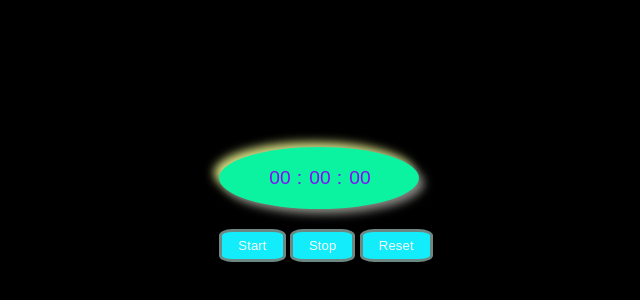
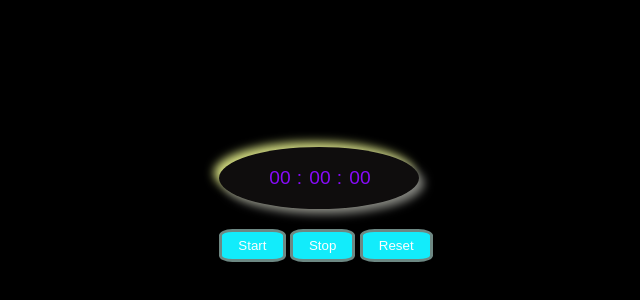
Before and after one commit to EstiloCodes/StopWatch, a plain HTML site: page index.html in a window 1280 px wide. Shown: the part 196-496 px from the top of the page, without its empty margins (314-954 px from the left). Drawn offline with Linux system fonts and the light colour scheme.

Commit message:
Update styles.css

```diff
--- a/styles.css
+++ b/styles.css
@@ -18,7 +18,7 @@ body{
 .display{
    padding: 20px;
    width: 200px;
-    background-color: rgb(11, 242, 161);
+    background-color: rgb(15, 13, 13);
     text-align: center;
     align-items: center;
     justify-content: center;
```
